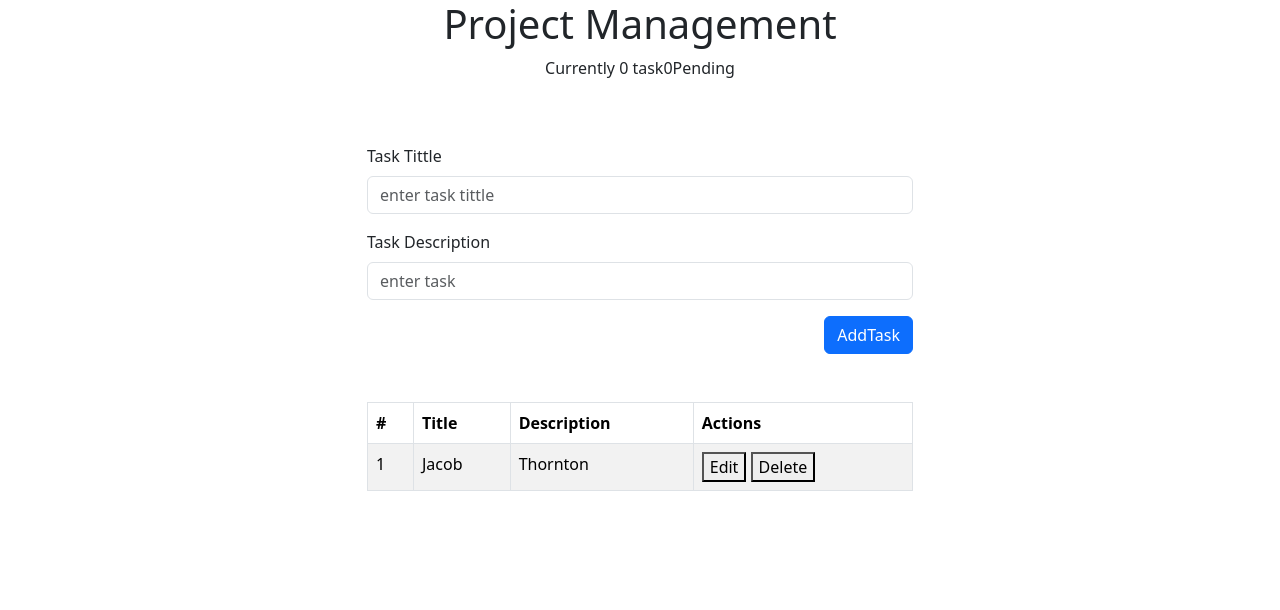
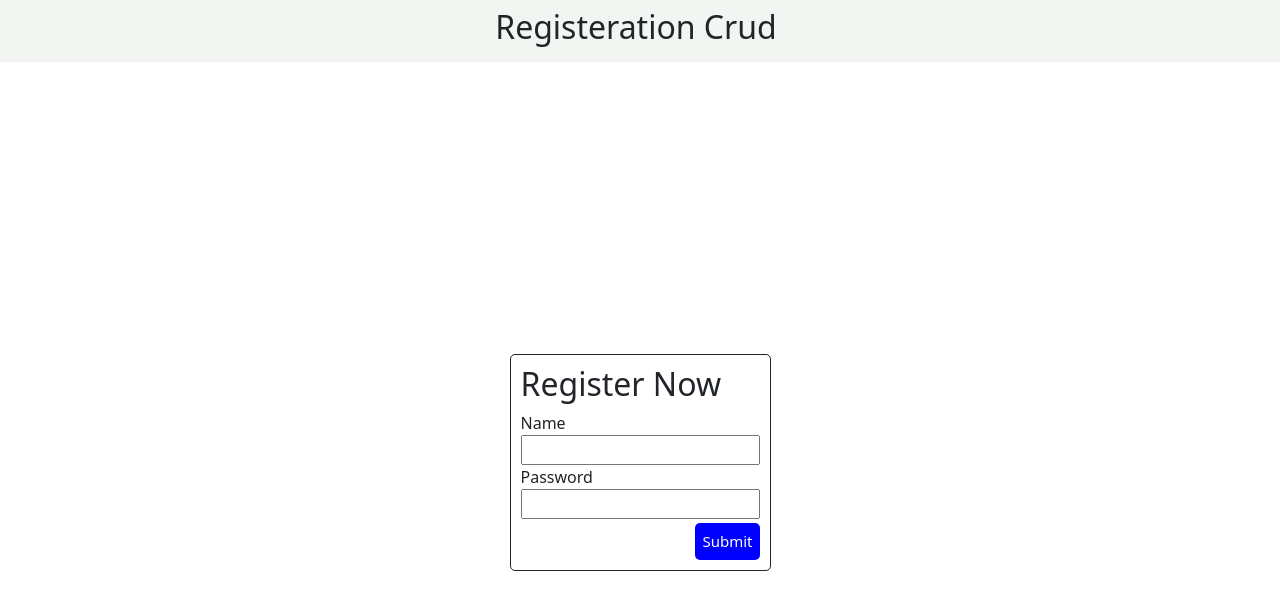
Before and after one commit to Prakash-baskar/React-saga, a React (Create React App) app: page / in a window 1280 px wide. Shown: the top 610 px of the page. Built offline with nearby package versions, Linux system fonts and the light colour scheme.

Commit message:
Crud Saga

```diff
--- a/package.json
+++ b/package.json
@@ -3,9 +3,11 @@
   "version": "0.1.0",
   "private": true,
   "dependencies": {
+    "@reduxjs/toolkit": "^2.2.5",
     "@testing-library/jest-dom": "^6.4.5",
     "@testing-library/react": "^15.0.7",
     "@testing-library/user-event": "^14.5.2",
+    "axios": "^1.7.2",
     "bootstrap": "^5.3.3",
     "react": "^18.3.1",
     "react-bootstrap": "^2.10.2",
--- a/src/App.css
+++ b/src/App.css
@@ -1,4 +1,4 @@
-.App {
+/* .App {
   text-align: center;
 }
 
@@ -35,4 +35,36 @@
   to {
     transform: rotate(360deg);
   }
+} */
+
+.formhead{
+  min-height: 100vh;
+  display: flex;
+  align-items: center;
+  justify-content: center;
+
 }
+form{
+ border: 1px solid;
+ padding: 10px;
+ border-radius: 5px;
+}
+.submit{
+  text-align: end;
+  padding-top: 4px;
+
+}
+.sub{
+  background-color: blue;
+  color: white;
+  border: none;
+  padding: 7px;
+  border-radius: 5px;
+  font-size: 15px;
+}
+.nav{
+  padding: 8px;
+  background-color: rgb(242, 245, 242);
+  display: flex;
+  justify-content: center;
+}
--- a/src/App.js
+++ b/src/App.js
@@ -1,20 +1,13 @@
 
-import { Col, Container, Row } from 'react-bootstrap';
+
 import './App.css';
-import Counter from './Component/Counter';
-import FormPage from './Component/Form';
-import TableList from './Component/TableList';
+import Form from './Crud/Form';
+
 function App() {
   return (
-    <Container>
-      <Counter/>
-      <Row className='justify-content-md-center'>
-        <Col lg="6">
-         < FormPage/>
-         <TableList />
-         </Col>
-      </Row>
-    </Container>
+   <div>
+     <Form/>
+   </div>
   );
 }
 
--- /dev/null
+++ b/src/Crud/Action.js
@@ -0,0 +1,18 @@
+import axios from "axios";
+import { ADD_ITEM } from "./Type";
+import { MY_SAMPLE_URL } from "./service/Api";
+
+
+export const addItem = (user) => {
+
+    return async (dispatch) => {
+        try {
+            const response = await axios.post(`${MY_SAMPLE_URL}`, user);
+            console.log(response);
+            dispatch({ type: ADD_ITEM, payload: response.data });
+        } catch (error) {
+
+            console.error("Error adding item:", error);
+        }
+    };
+};
--- /dev/null
+++ b/src/Crud/Form.js
@@ -0,0 +1,45 @@
+
+import React, { useState } from 'react'
+import { useDispatch } from 'react-redux'
+import { addItem } from './Action'
+
+
+const Form = () => {
+
+    const [name,setName] = useState('')
+    const [password,setPassword] = useState('')
+    const dispatch = useDispatch();
+
+     const handleSubmit = (e) =>{
+        e.preventDefault();
+        dispatch(addItem({name,password}))
+        setName("");
+        setPassword('');
+
+     }
+  return (
+    <div>
+      <div className='nav'>
+        <h2>Registeration Crud</h2>
+      </div>
+    <div className='formhead'>
+      <form onSubmit={ handleSubmit}>
+        <h2> Register Now</h2>
+        <div>
+            <label>Name</label><br></br>
+            <input value={name} onChange={(e)=>setName(e.target.value)}></input>
+        </div>
+        <div>
+            <label>Password</label><br></br>
+            <input value={password} onChange={(e)=>setPassword(e.target.value)}></input>
+        </div>
+        <div className='submit'>
+            <button className='sub'>Submit</button>
+        </div>
+      </form>
+    </div>
+    </div>
+  )
+}
+
+export default Form
--- /dev/null
+++ b/src/Crud/Reducer.js
@@ -0,0 +1,25 @@
+
+import { ADD_ITEM } from './Type'
+
+const initialValue = {
+    users:[],
+    user:null,
+
+}
+
+
+
+const Reducer = (state = initialValue, action) => {
+    switch (action.type) {
+        case ADD_ITEM:
+            return{
+                ...state,
+                users:[...state.users,action.payload]
+            };
+            default:
+            return state;
+    }
+
+}
+
+export default Reducer
--- /dev/null
+++ b/src/Crud/Store.js
@@ -0,0 +1,10 @@
+import { configureStore } from "@reduxjs/toolkit";
+import Reducer from "./Reducer";
+
+
+
+const store = configureStore({
+    reducer: Reducer
+})
+
+export default store;
--- /dev/null
+++ b/src/Crud/Type.js
@@ -0,0 +1 @@
+export const ADD_ITEM = 'ADD_ITEM';
--- /dev/null
+++ b/src/Crud/service/Api.js
@@ -0,0 +1 @@
+export const MY_SAMPLE_URL = `https://65adedce1dfbae409a739505.mockapi.io/sample/sample`;
--- a/src/index.js
+++ b/src/index.js
@@ -4,11 +4,15 @@ import './index.css';
 import App from './App';
 import reportWebVitals from './reportWebVitals';
 import '../node_modules/bootstrap/dist/css/bootstrap.min.css';
+import { Provider } from 'react-redux';
+import store from './Crud/Store';
 
 const root = ReactDOM.createRoot(document.getElementById('root'));
 root.render(
   <React.StrictMode>
+    <Provider store={store}>
     <App />
+    </Provider>
   </React.StrictMode>
 );
 
```
Also changed, not shown: 1 other file (tests, documents, lock files or other folders).
